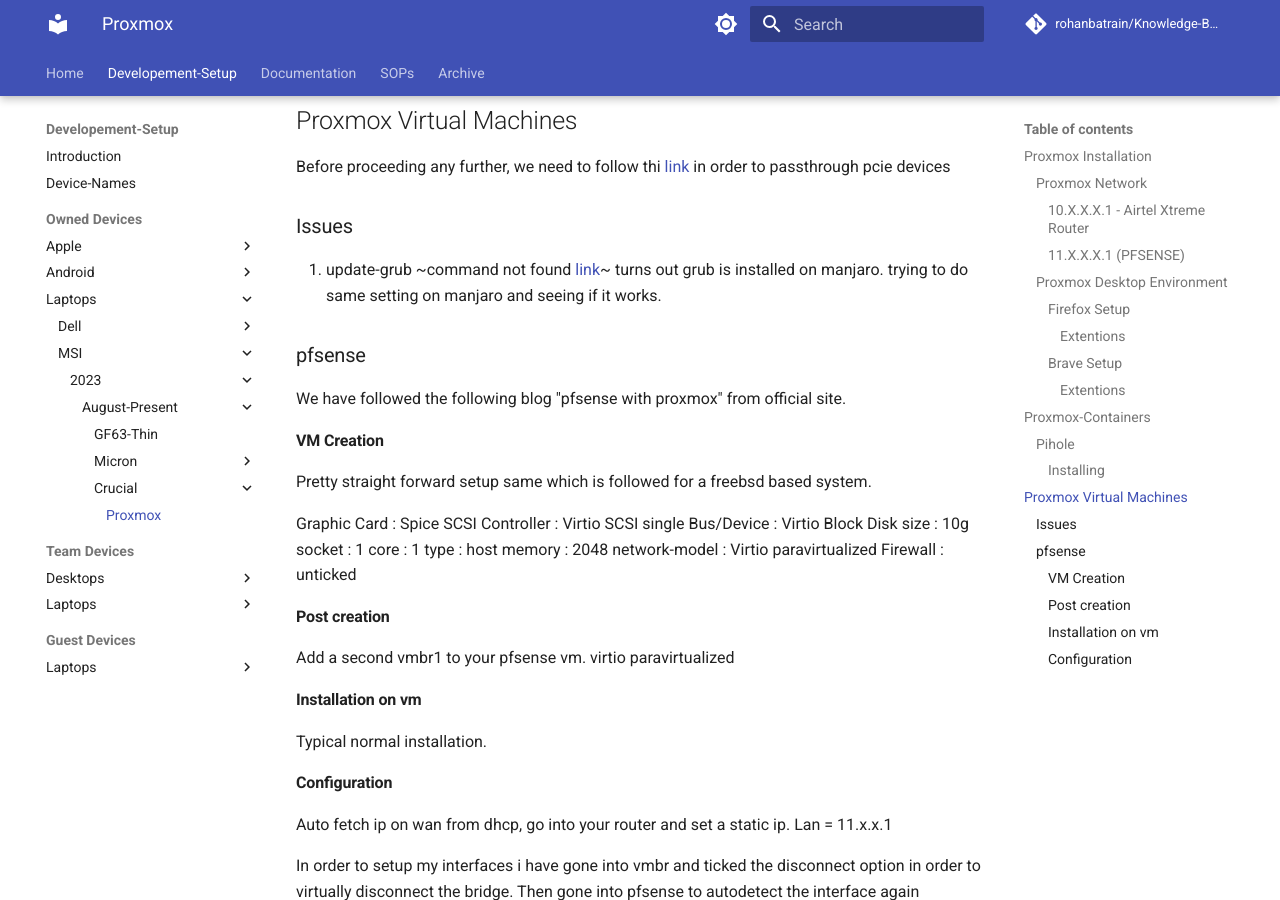
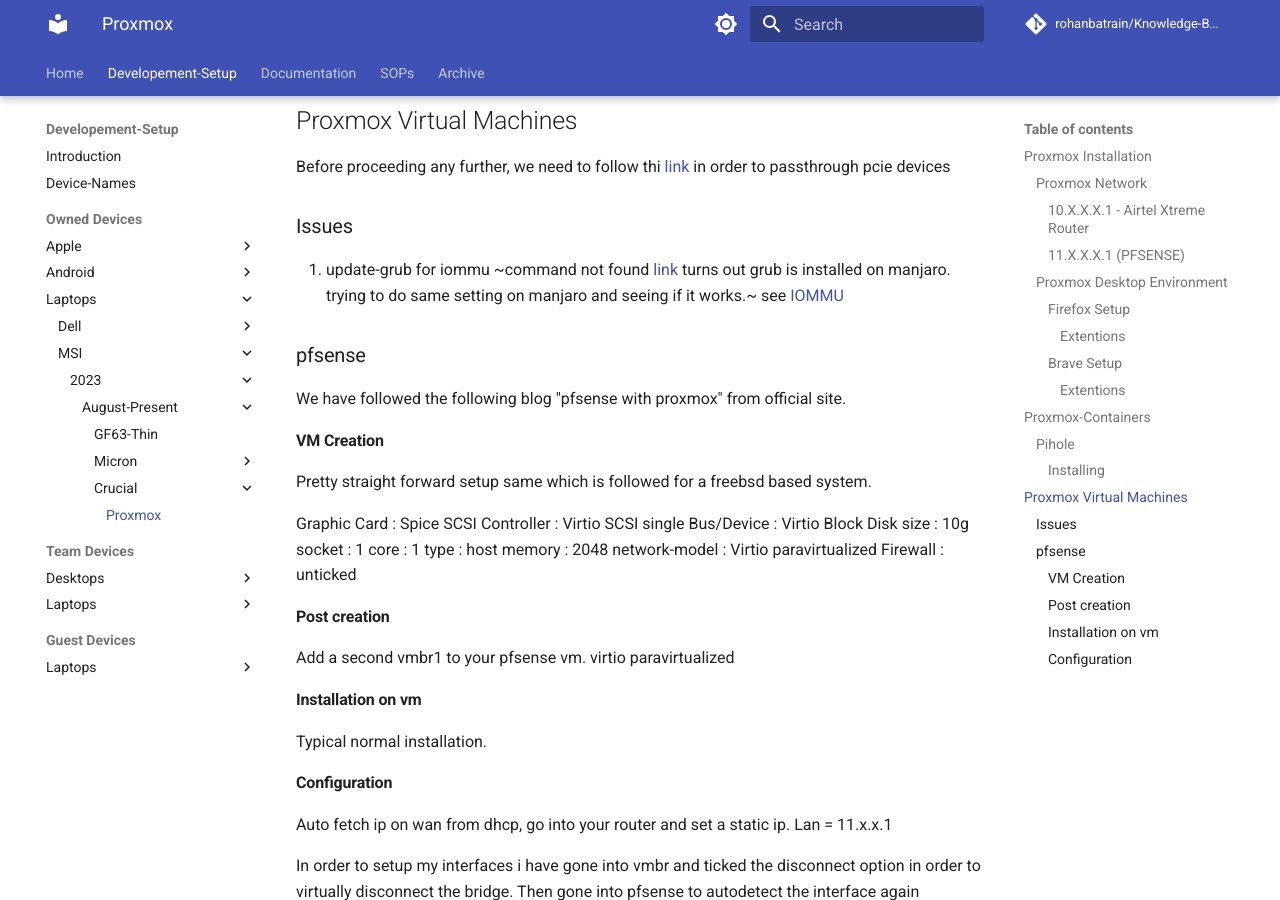
Before and after one commit to rohanbatrain/knowledge-base, an MkDocs documentation site: the page built from docs/Developement-Setup/Owned-Devices/Laptops/MSI/2023/August/Crucial-Drive/Proxmox.md, in a window 1280 px wide and 900 px high, scrolled down 1675 px. Built offline with MkDocs 1.6.1 and Material for MkDocs 9.7.7, drawn with Linux system fonts in a browser that asks for light colours; nearby versions of some CDN libraries; library files that are not in the unit come from our copies; comment, search, counter and statistics services are not loaded.

Commit message:
Update Proxmox.md

```diff
--- a/docs/Developement-Setup/Owned-Devices/Laptops/MSI/2023/August/Crucial-Drive/Proxmox.md
+++ b/docs/Developement-Setup/Owned-Devices/Laptops/MSI/2023/August/Crucial-Drive/Proxmox.md
@@ -76,7 +76,8 @@ Before proceeding any further, we need to follow thi [link](https://www.reddit.c
 
 ### Issues
 
-1. update-grub ~command not found [link](https://askubuntu.com/questions/418666/update-grub-command-not-found)~ turns out grub is installed on manjaro. trying to do same setting on manjaro and seeing if it works.
+1. update-grub for iommu ~command not found [link](https://askubuntu.com/questions/418666/update-grub-command-not-found) turns out grub is installed on manjaro. trying to do same setting on manjaro and seeing if it works.~
+see [IOMMU](Failure-Log###IOMMU)
 
 
 
```
